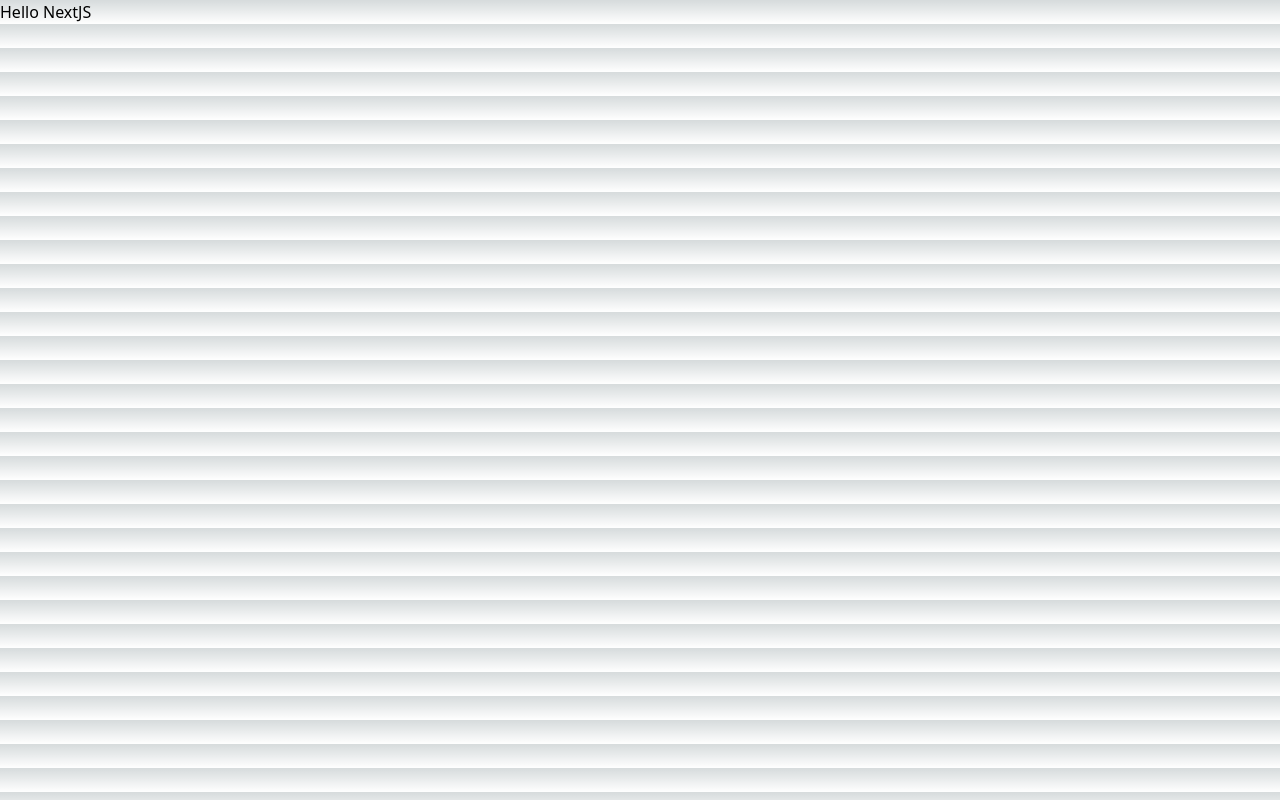
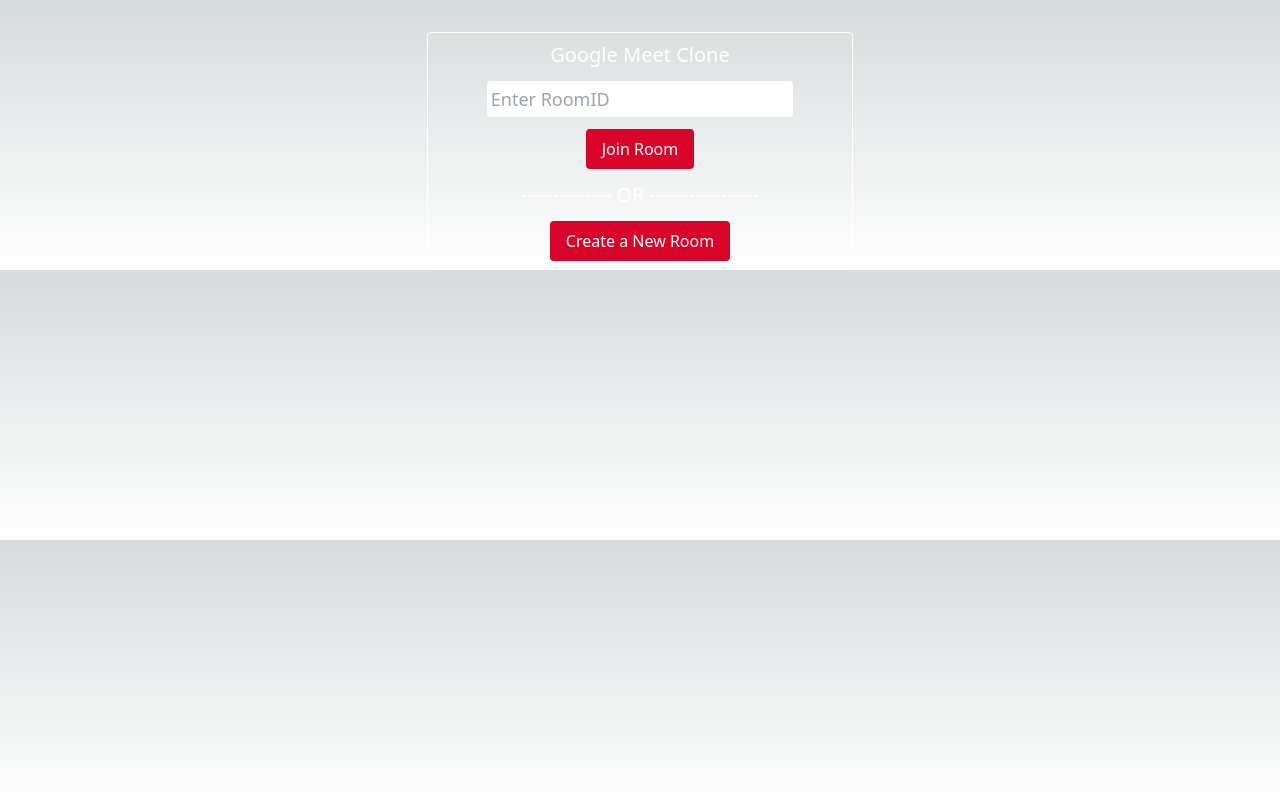
Before and after one commit to Ankush-Ladani/Google-Meet-Clone-using-NextJS, a Next.js app: page / in a window 1280 px wide. Built offline with nearby package versions, Linux system fonts and the light colour scheme; no server answers.

Commit message:
Media Stream Setup Done

```diff
--- /dev/null
+++ b/components/Player/index.js
@@ -0,0 +1,12 @@
+import ReactPlayer from "react-player";
+
+const Player = (props) => {
+  const { playerId, url, muted, playing } = props;
+  return (
+    <div>
+      <ReactPlayer key={playerId} url={url} muted={muted} playing={playing} />
+    </div>
+  );
+};
+
+export default Player;
--- /dev/null
+++ b/hooks/useMediaStreams.js
@@ -0,0 +1,30 @@
+const { useState, useEffect, useRef } = require("react");
+
+const useMediaStreams = () => {
+  const [state, setState] = useState(null);
+
+  const isStream = useRef(false);
+
+  useEffect(() => {
+    if (isStream.current) return;
+    isStream.current = true;
+    (async function initStream() {
+      try {
+        const stream = await navigator.mediaDevices.getUserMedia({
+          audio: true,
+          video: { width: 1280, height: 720 },
+        });
+        console.log("Setting your stream");
+        setState(stream);
+      } catch (error) {
+        console.log("Error in Navigator..", error);
+      }
+    })();
+  }, []);
+
+  return {
+    stream: state,
+  };
+};
+
+export default useMediaStreams;
--- /dev/null
+++ b/hooks/usePeer.js
@@ -0,0 +1,29 @@
+const { useEffect, useRef, useState } = require("react");
+
+const usePeer = () => {
+  const [peer, setPeer] = useState(null);
+  const [myId, setmyId] = useState(null);
+
+  const isPeer = useRef(false);
+
+  useEffect(() => {
+    if (isPeer.current) return;
+    isPeer.current = true;
+    let myPeer;
+    (async function initPeer() {
+      myPeer = new (await import("peerjs")).default();
+      setPeer(myPeer);
+
+      myPeer?.on("open", (id) => {
+        setmyId(id);
+      });
+    })();
+  }, []);
+
+  return {
+    peer,
+    myId,
+  };
+};
+
+export default usePeer;
--- a/package.json
+++ b/package.json
@@ -10,16 +10,20 @@
   },
   "dependencies": {
     "next": "13.5.6",
+    "peerjs": "^1.5.2",
     "react": "^18",
     "react-dom": "^18",
+    "react-player": "^2.14.1",
     "socket.io": "^4.7.3",
-    "socket.io-client": "^4.7.3"
+    "socket.io-client": "^4.7.3",
+    "uuid": "^9.0.1"
   },
   "devDependencies": {
     "autoprefixer": "^10",
     "eslint": "^8",
     "eslint-config-next": "13.5.6",
     "postcss": "^8",
+    "postcss-nesting": "^12.0.2",
     "tailwindcss": "^3"
   }
 }
--- /dev/null
+++ b/pages/[roomId].js
@@ -0,0 +1,17 @@
+import Player from "@/components/Player";
+import { useSocket } from "@/context/socket";
+import useMediaStreams from "@/hooks/useMediaStreams";
+import usePeer from "@/hooks/usePeer";
+
+const Room = () => {
+  const socket = useSocket();
+  const { peer, myId } = usePeer();
+  const { stream } = useMediaStreams();
+  return (
+    <div>
+      <Player playerId={myId} url={stream} muted playing />
+    </div>
+  );
+};
+
+export default Room;
--- a/pages/index.js
+++ b/pages/index.js
@@ -1,14 +1,41 @@
-import { useSocket } from "@/context/socket";
-import { useEffect } from "react";
+import { useRouter } from "next/navigation";
+import { v4 as uuidv4 } from "uuid";
+import styles from "@/styles/home.module.css";
+import { useState } from "react";
 
 export default function Home() {
-  const socket = useSocket();
+  const router = useRouter();
+  const [roomId, setRoomId] = useState("");
 
-  useEffect(() => {
-    socket?.on("connect", () => {
-      console.log(socket?.id); // x8WIv7-mJelg7on_ALbx
-    });
-  }, [socket]);
+  const createAndJoin = () => {
+    const roomId = uuidv4();
+    router.push(`/${roomId}`);
+  };
 
-  return <h1>Hello NextJS</h1>;
+  const joinRoom = () => {
+    if (roomId) router.push(`/${roomId}`);
+    else {
+      alert("Please provide a valid Room Id");
+    }
+  };
+
+  return (
+    <div className={styles.homeContainer}>
+      <h1>Google Meet Clone</h1>
+      <div className={styles.enterRoom}>
+        <input
+          type="text"
+          value={roomId}
+          onChange={(e) => setRoomId(e?.target?.value)}
+          placeholder="Enter RoomID"
+        />
+        <button onClick={joinRoom}>Join Room</button>
+      </div>
+      <span className={styles.separatorText}>
+        -------------- OR -----------------
+      </span>
+
+      <button onClick={createAndJoin}>Create a New Room</button>
+    </div>
+  );
 }
--- a/pages/room/[roomId]/index.js
+++ /dev/null
@@ -1,8 +0,0 @@
-import { useParams } from "next/navigation";
-
-const Room = () => {
-  const params = useParams();
-  return <div>Room : {params?.roomId} </div>;
-};
-
-export default Room;
--- a/postcss.config.js
+++ b/postcss.config.js
@@ -1,6 +1,8 @@
 module.exports = {
   plugins: {
+    "postcss-import": {},
+    "tailwindcss/nesting": "postcss-nesting",
     tailwindcss: {},
     autoprefixer: {},
   },
-}
+};
--- /dev/null
+++ b/styles/home.module.css
@@ -0,0 +1,23 @@
+.homeContainer {
+  @apply w-4/12 mx-auto p-2 border border-white rounded mt-8 text-white flex flex-col items-center;
+
+  h1 {
+    @apply text-xl text-center;
+  }
+
+  button {
+    @apply bg-buttonPrimary py-2 px-4 rounded;
+  }
+
+  .enterRoom {
+    @apply flex flex-col items-center mt-3 w-full;
+
+    input {
+      @apply text-black text-lg p-1 rounded w-9/12 mb-3;
+    }
+  }
+
+  .separatorText {
+    @apply my-3 text-xl;
+  }
+}
--- a/tailwind.config.js
+++ b/tailwind.config.js
@@ -1,18 +1,23 @@
 /** @type {import('tailwindcss').Config} */
 module.exports = {
   content: [
-    './pages/**/*.{js,ts,jsx,tsx,mdx}',
-    './components/**/*.{js,ts,jsx,tsx,mdx}',
-    './app/**/*.{js,ts,jsx,tsx,mdx}',
+    "./pages/**/*.{js,ts,jsx,tsx,mdx}",
+    "./components/**/*.{js,ts,jsx,tsx,mdx}",
+    "./app/**/*.{js,ts,jsx,tsx,mdx}",
   ],
   theme: {
     extend: {
       backgroundImage: {
-        'gradient-radial': 'radial-gradient(var(--tw-gradient-stops))',
-        'gradient-conic':
-          'conic-gradient(from 180deg at 50% 50%, var(--tw-gradient-stops))',
+        "gradient-radial": "radial-gradient(var(--tw-gradient-stops))",
+        "gradient-conic":
+          "conic-gradient(from 180deg at 50% 50%, var(--tw-gradient-stops))",
+      },
+      colors: {
+        prime: "#212529",
+        secondary: "#343a40",
+        buttonPrimary: "#d90429",
       },
     },
   },
   plugins: [],
-}
+};
```
Also changed, not shown: components/Player/index.module.css (added), 1 other file (tests, documents, lock files or other folders).
